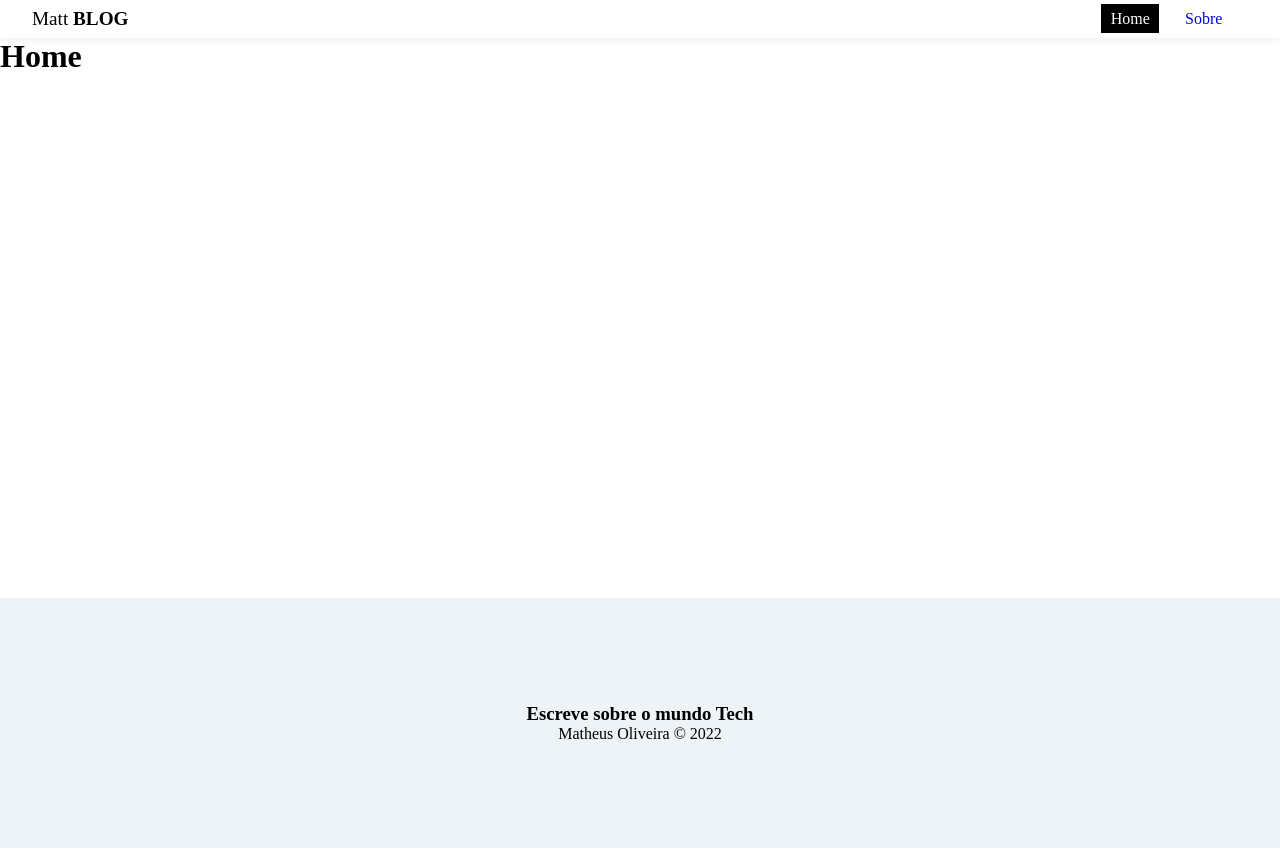
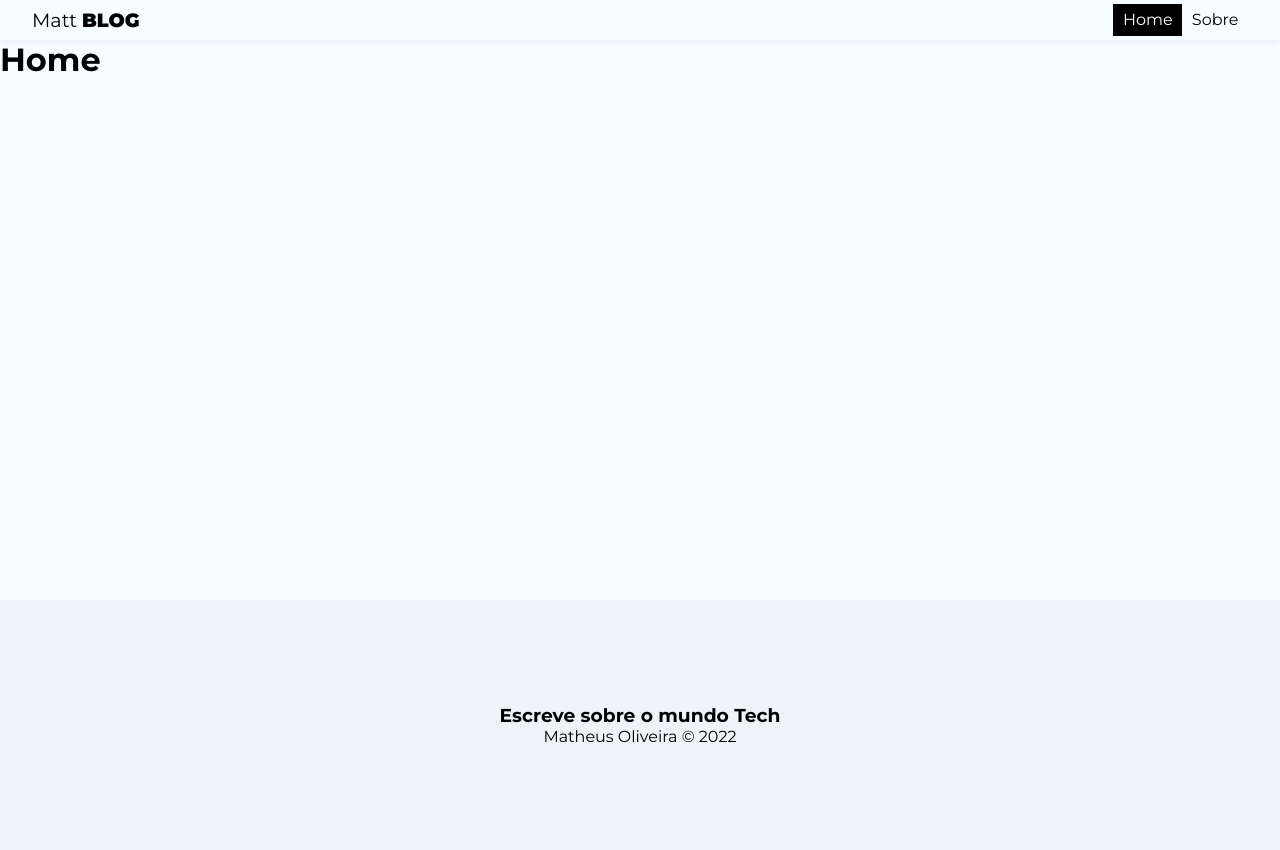
Before and after one commit to MatheusOliveira047/matt-blog, a React (Create React App) app: page / in a window 1280 px wide. Built offline with nearby package versions, Linux system fonts and the light colour scheme.

Commit message:
css global da aplicação

```diff
--- a/public/index.html
+++ b/public/index.html
@@ -4,6 +4,10 @@
     <meta charset="utf-8" />
     <link rel="icon" href="%PUBLIC_URL%/favicon.ico" />
     <meta name="viewport" content="width=device-width, initial-scale=1" />
+    <link rel="preconnect" href="https://fonts.googleapis.com">
+    <link rel="preconnect" href="https://fonts.gstatic.com" crossorigin>
+    <link href="https://fonts.googleapis.com/css2?family=Montserrat:ital,wght@0,100;0,200;0,300;0,400;0,500;0,600;0,700;0,800;0,900;1,100;1,200;1,300;1,400;1,500;1,600;1,700;1,800;1,900&display=swap" rel="stylesheet">
+
     <title>MATT BLOG</title>
   </head>
   <body>
--- a/src/components/NavBar/NavBar.module.css
+++ b/src/components/NavBar/NavBar.module.css
@@ -21,9 +21,7 @@
   display: flex;
 }
 
-.links_list li {
-  margin-right: 1em;
-}
+
 
 
 .links_list li a{
--- a/src/index.css
+++ b/src/index.css
@@ -3,11 +3,36 @@
   padding: 0;
   box-sizing: border-box;
 }
-
+body{
+  background-color: #F6FCFF;
+  font-family: "Montserrat", sans-serif;
+}
 ul , li{
   list-style: none;
 }
+input::placeholder,
+textarea::placeholder{
+  font-family: "Montserrat", sans-serif;
 
-a{
+}
+
+input:focus,
+textarea:focus{
+  outline: none;
+}
+
+a,
+nav button{
+  background-color: transparent;
+  border: none;
+  color: #000;
+  transition: .4s;
+  cursor: pointer;
+  font-family: "Montserrat", sans-serif;
   text-decoration: none;
 }
+
+a:hover,
+nav button:hover{
+  color: #bbb;
+}
```
